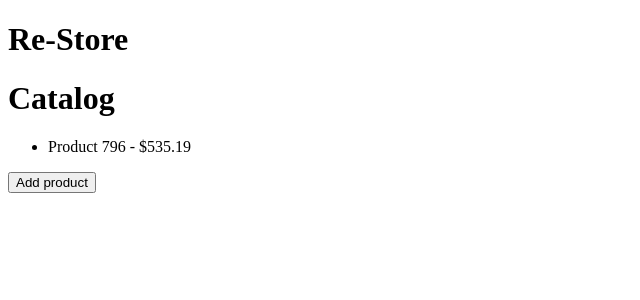
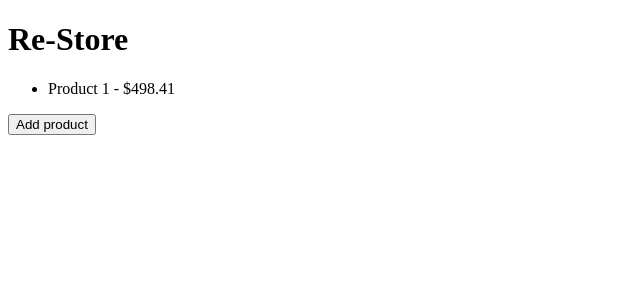
Before and after one commit to SoyDoryam/ReStoreV1, a React (Create React App) app in the folder client/: page / in a window 1280 px wide. Both pictures are taken after a click on the button "Add product". Shown: the top 300 px of the page, without its empty margins (0-640 px from the left). Built offline with nearby package versions, Linux system fonts and the light colour scheme; no server answers.

Commit message:
agregando componenetes catalog

```diff
--- a/client/src/app/layout/App.tsx
+++ b/client/src/app/layout/App.tsx
@@ -1,15 +1,15 @@
 import React, { useEffect, useState } from 'react'
-import { Catalog } from '../../features/catalog/Catalog.tsx';
+import Catalog from '../../features/catalog/Catalog.tsx';
+import { Product } from '../models/product.ts';
 
 const App = () => {
-  const [products, setProducts] = useState([])
+  const [products, setProducts] = useState<Product>([])
 
   useEffect(() => {
     fetch('http://localhost:5217/api/Products')
       .then(response => response.json())
       .then(data =>{
         setProducts(data)
-        console.log(data)
       })
     }, []);
 
@@ -18,8 +18,14 @@ const App = () => {
     setProducts(prevState => [
       ...prevState,
       {
-        name: `Product ${Math.floor(Math.random() *1000)}`,
-        price: parseFloat((Math.random() * 500 + 100).toFixed(2)) // Precio aleatorio entre 100.00 y 600.00
+        id: prevState.length + 101,
+        name: `Product ${prevState.length + 1}`,
+        price: parseFloat((Math.random() * 500 + 100).toFixed(2)), // Precio aleatorio entre 100.00 y 600.00
+        brand: 'Some brand',
+        description: 'A new product',
+        pictureUrl: 'http://example.com/product.jpg',
+        type: 'General',
+        quantityInStock: 100,
       }
     ])
   }
@@ -27,15 +33,7 @@ const App = () => {
   return (
     <div>
       <h1>Re-Store</h1>
-      <Catalog />
-      <ul>
-        {products.map((product, index) => (
-          <li key={index}>
-            {product.name} - ${product.price}
-          </li>
-        ))}
-      </ul>
-      <button onClick={addProduct}>Add product</button>
+      <Catalog products={products} addProduct={addProduct}/>
     </div>
   )
 }
--- /dev/null
+++ b/client/src/app/models/product.ts
@@ -0,0 +1,10 @@
+export interface Product {
+    id: number;
+    name: string;
+    description: string
+    price: number;
+    pictureUrl: string;
+    type: string;
+    brand: string;
+    quantityInStock: number;
+};
--- a/client/src/features/catalog/Catalog.tsx
+++ b/client/src/features/catalog/Catalog.tsx
@@ -1,7 +1,24 @@
 import React from 'react'
+import { Product } from '../../app/models/product';
 
-export const Catalog = () => {
+interface Props{
+    products: Product[];
+    addProduct: () => void
+}
+
+const Catalog = ({products, addProduct}: Props) => {
   return (
-    <h1>Catalog</h1>
+    <>
+        <ul>
+        {products.map((product) => (
+          <li key={product.id}>
+            {product.name} - ${product.price}
+          </li>
+        ))}
+      </ul>
+      <button onClick={addProduct}>Add product</button>
+    </>
   )
 }
+
+export default Catalog
```
Also changed, not shown: 12 other files (tests, documents, lock files or other folders).
